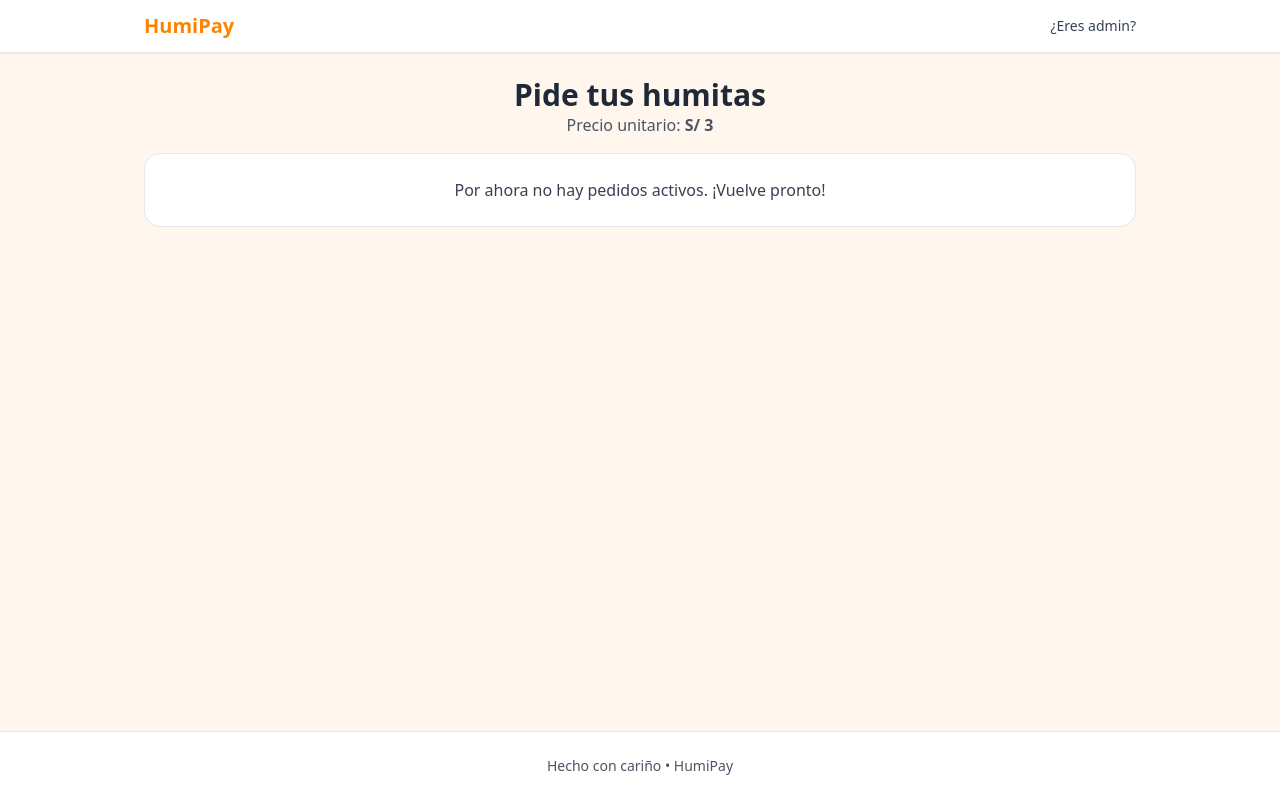
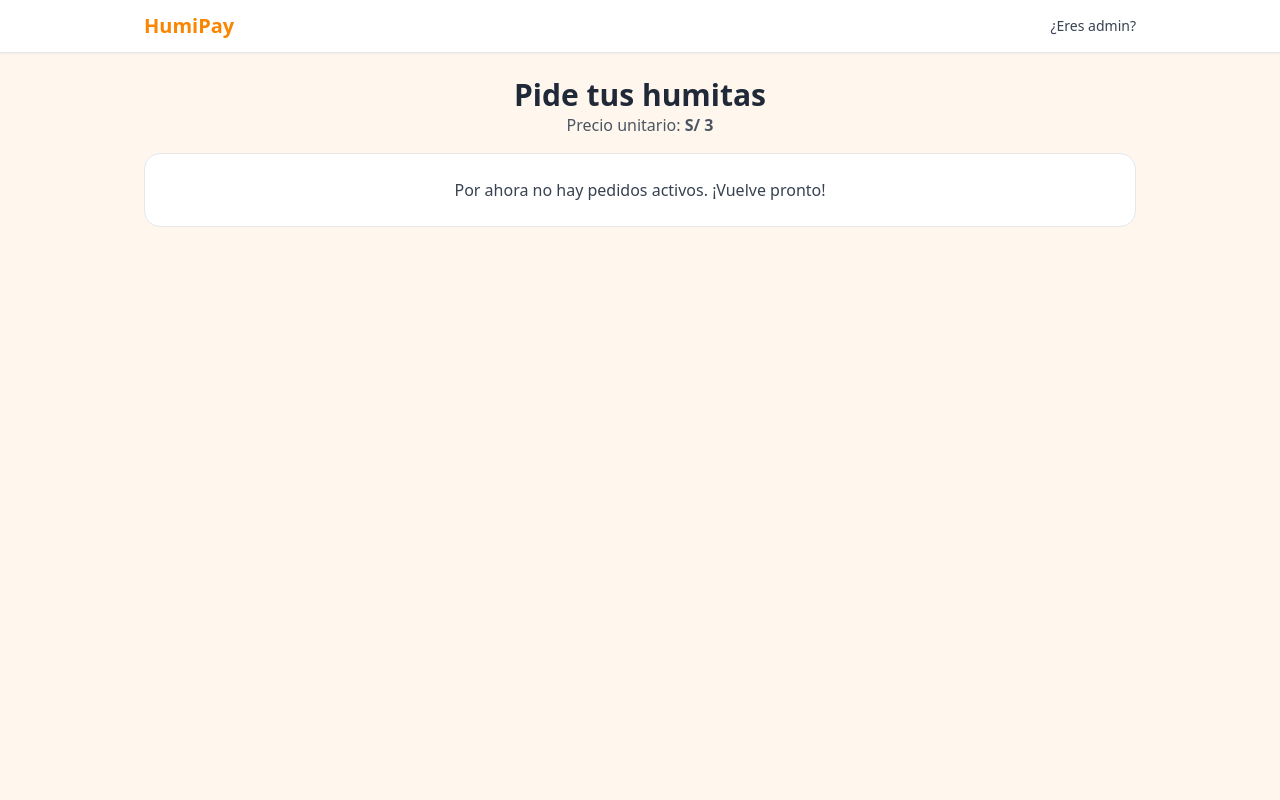
Before and after one commit to butchis1908-hash/humipay, a React (Vite) app: page / in a window 1280 px wide. Built offline with nearby package versions, Linux system fonts and the light colour scheme; no server answers; the database is empty.

Commit message:
Update App.tsx

```diff
--- a/src/App.tsx
+++ b/src/App.tsx
@@ -16,9 +16,6 @@ export default function App() {
           <Outlet />
         </div>
       </main>
-      <footer className="border-t py-6 text-center text-sm text-gray-600 bg-white">
-        Hecho con cariño • HumiPay
-      </footer>
     </div>
   )
 }
```
